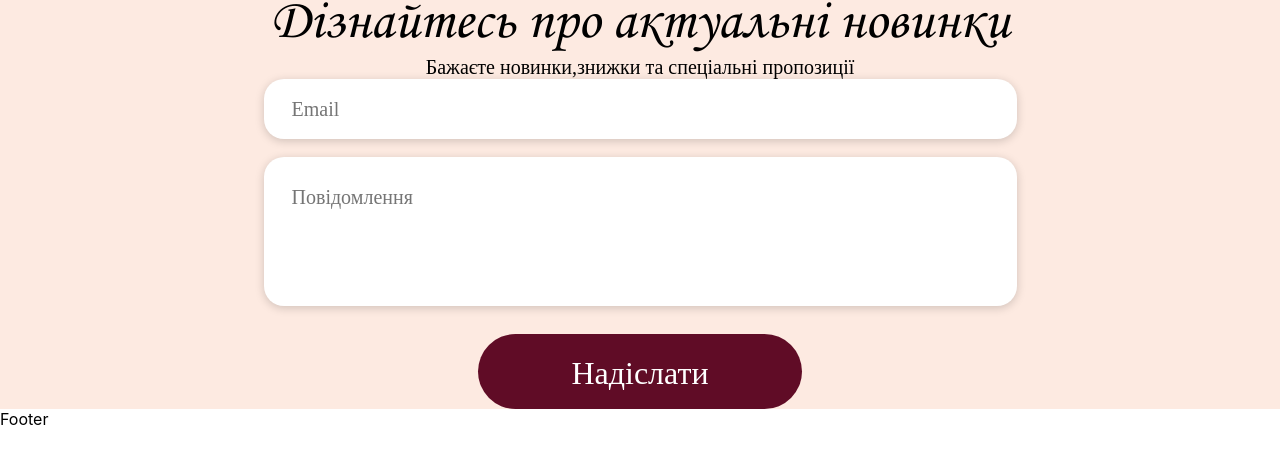
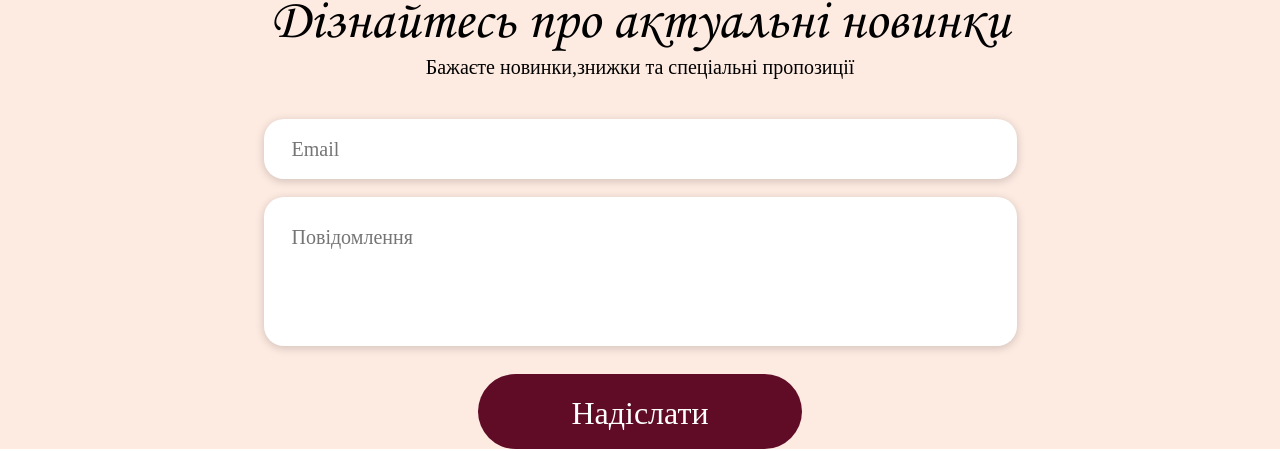
Before and after one commit to vadym-boreichuk/candle-shop-by-ninjas-team, a React (Create React App) app: page /main in a window 1280 px wide. Shown: the part 3428-3879 px from the top of the page. Before the commit the page ends 3857 px from the top, so only its background shows below. Built offline with nearby package versions, Linux system fonts and the light colour scheme.

Commit message:
Update Contact.styled.js

```diff
--- a/src/components/main/contact/Contact.styled.js
+++ b/src/components/main/contact/Contact.styled.js
@@ -32,6 +32,7 @@ export const StyledForm = styled(Form)`
   flex-direction: column;
   align-items: center;
   width: 753px;
+  margin-top: 40px;
 `;
 
 export const Input = styled(Field)`
```
